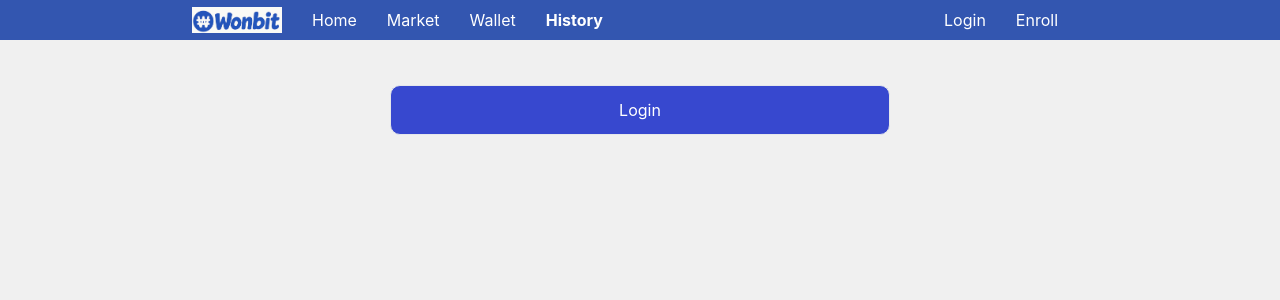
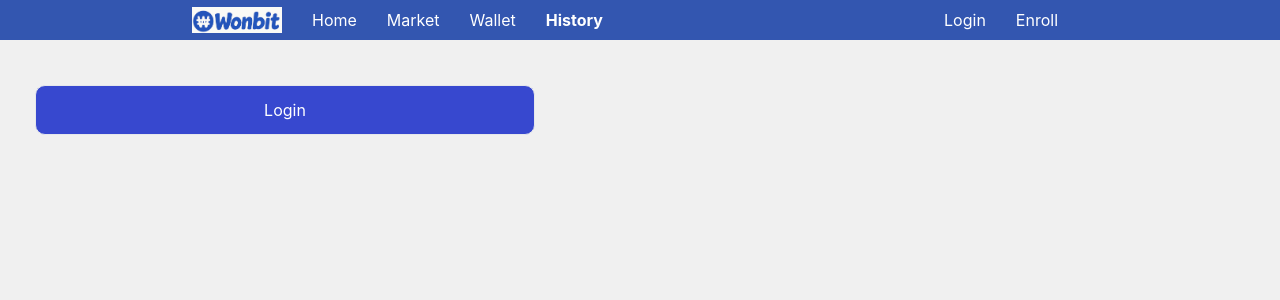
Before and after one commit to fwangdo/wonbit, a React (Create React App) app: page /history in a window 1280 px wide. Shown: the top 300 px of the page. Built offline with nearby package versions, Linux system fonts and the light colour scheme.

Commit message:
refactor(history): Eliminate styled

```diff
--- a/src/Components/Chart.tsx
+++ b/src/Components/Chart.tsx
@@ -85,8 +85,6 @@ function ShortChart({ prices }: { prices: ICandleData }) {
 
 
 export function Chart({ long, short }: ShortLongData) {
-    console.log(short)
-
     return (
         <div >
             <LongChart prices={long.prices} />
--- a/src/Routes/History.tsx
+++ b/src/Routes/History.tsx
@@ -6,23 +6,30 @@ import styled from "styled-components";
 import { IHistory, HIST, BUY, SELL, TransType } from "../Components/Data";
 import { checkData } from "../Components/CheckData";
 
-const MiddleDiv = styled.div`
-    display: flex;
-    flex-direction: column;
-    align-items: center;
-    height: 200vh;
-    gap: 30px;
-    padding: 30px;
-`
+interface IReactContainer {
+    children?: React.ReactNode
+}
 
-const UserIdDiv = styled.div`
-    font-size: 30px;
-`
+function MiddleDiv({children}: IReactContainer) {
+    return (
+        <div className={`
+            flex
+            flex-col
+            align-center
+            h-[200vh]
+            gap-[30px]
+            p-[30px]
+            `}>{children}</div>
+    )
+}
 
-const HistList = styled.ul`
-    list-style: none;
-    padding-left: 0;
-`;
+function UserIdDiv({ children }: IReactContainer) {
+    return <div className="text-[30px]">{children}</div>
+}
+
+function HistList({ children }: IReactContainer) {
+    return <div className="pl-0 list-none">{children}</div>
+}
 
 const Hist = styled.li`
     display: flex;
@@ -133,11 +140,11 @@ function History() {
 
     return (
         <MiddleDiv>
-        {isLogin ? (
-            <HistoryList />
-        ) : (
-            <StyledBtn onClick={() => navigate("/login")}>Login</StyledBtn>
-        )}
+            {isLogin ? (
+                <HistoryList />
+            ) : (
+                <StyledBtn onClick={() => navigate("/login")}>Login</StyledBtn>
+            )}
         </MiddleDiv>
     );
 }
```
